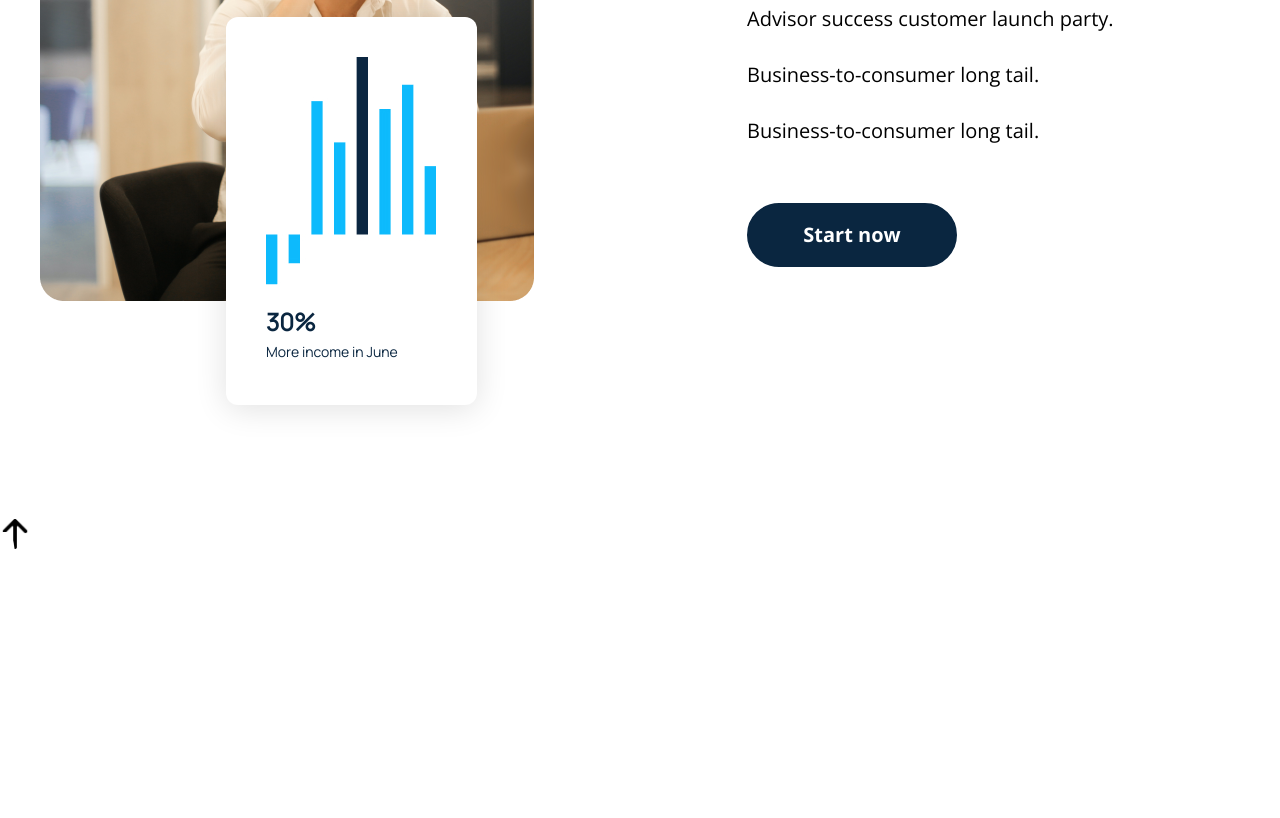
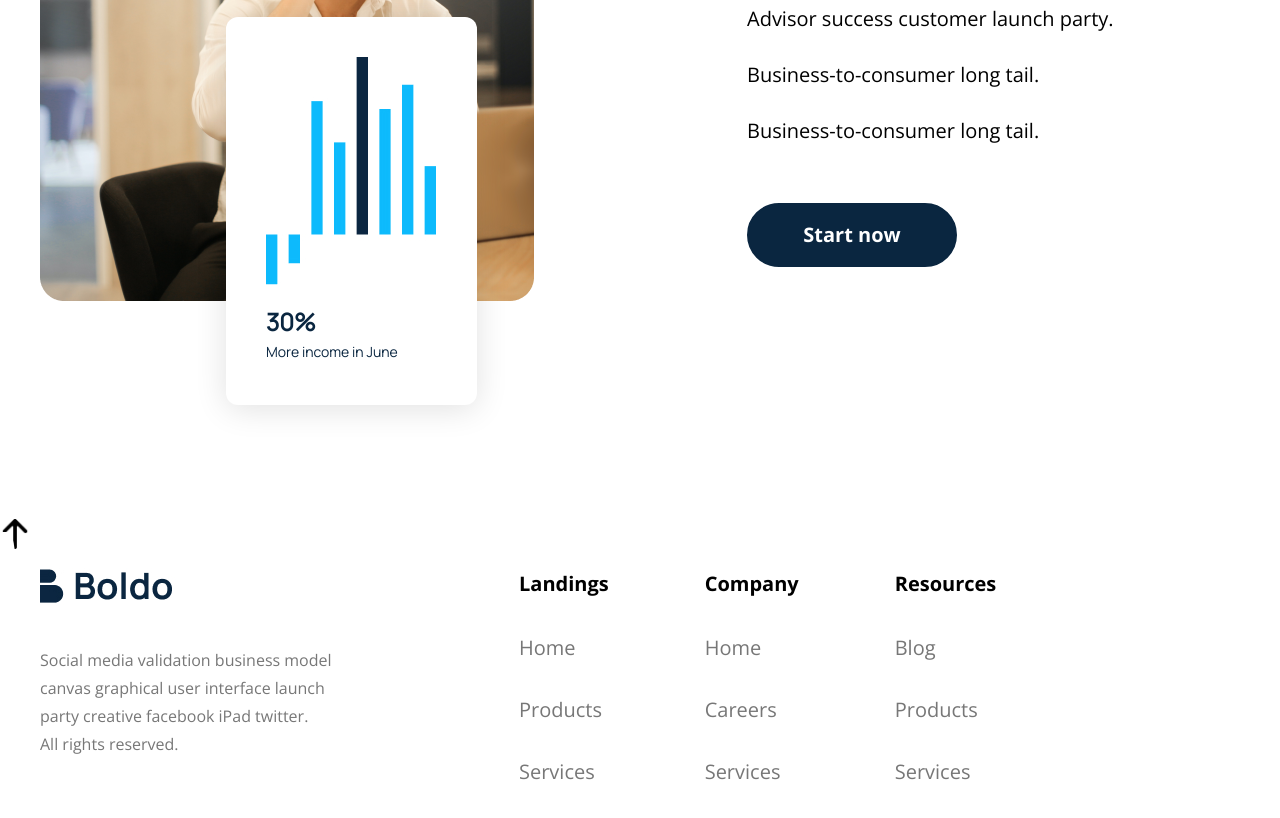
Before and after one commit to Yakov29/Boldo, a website built with Parcel: page src/index.html in a window 1280 px wide. Shown: the part 2157-2975 px from the top of the page. Before the commit the page ends 2725 px from the top, so only its background shows below. Built offline with nearby package versions, Linux system fonts and the light colour scheme.

Commit message:
footer капец глазам жопа

```diff
--- a/src/index.html
+++ b/src/index.html
@@ -32,6 +32,7 @@
       <include src="./partials/handshake.html"></include>
       <include src="./partials/connect.html"></include>
       <include src="./partials/scrol-icon.html"></include>
+      <include src="./partials/footer.html"></include>
     </div>
 
   </body>
--- a/src/partials/footer.html
+++ b/src/partials/footer.html
@@ -1,5 +1,47 @@
+<footer class="footer">
+    <div class="container">
+<!-- <ul  >
+    <li> -->
+        <div class="footer__block" >
+            <img class="footer__logo" src="./images/hero__list1.jpg" alt="picture">
+            <h2 class="footer__text-party">
+                Social media validation business model canvas graphical user interface launch party creative facebook iPad twitter.
+            </h2>
+            <p class="footer__description" >All rights reserved.</p>
+        </div>
+    <!-- </li>
+    <li> -->
+       <div>
+        <ul class="footer__list">
+            <li class="footer-list__blok" >
+                <h4 class="blok__logo">Landings</h4>
+                <ul class="blok__list">
+                    <li class="blok__list-text" >Home</li>
+                    <li class="blok__list-text" >Products</li>
+                    <li class="blok__list-text" >Services</li>
+                </ul>
+            </li>
+
+            <li class="footer-list__blok">
+                <h4 class="blok__logo">Company</h4>
+                <ul class="blok__list">
+                    <li class="blok__list-text" >Home</li>
+                    <li class="blok__list-text" >Careers</li>
+                    <li class="blok__list-text" >Services</li>
+                </ul>
+            </li>
+
+            <li class="footer-list__blok">
+                <h4 class="blok__logo">Resources</h4>
+                <ul class="blok__list">
+                    <li class="blok__list-text" >Blog</li>
+                    <li class="blok__list-text" >Products</li>
+                    <li class="blok__list-text" >Services</li>
+                </ul>
+            </li>
+        </ul>
+    </div>
+<!-- </li>
+</ul> -->
+    </div>
 <footer>
-    <div>
-
-    </div>
-</footer>
--- a/src/sass/components/_footer.scss
+++ b/src/sass/components/_footer.scss
@@ -0,0 +1,66 @@
+.footer .container {
+  display: flex;
+}
+
+.footer__block {
+  display: block;
+  width: 300px;
+}
+
+.footer__logo {
+  padding-bottom: 40px;
+}
+
+.footer__text-party {
+  font-family: 'Open Sans';
+  font-style: normal;
+  font-weight: 400;
+  font-size: 16px;
+  line-height: 28px;
+  color: $subtitle-color;
+}
+
+.footer__description {
+  font-family: 'Open Sans';
+  font-style: normal;
+  font-weight: 400;
+  font-size: 16px;
+  line-height: 28px;
+  color: $subtitle-color;
+}
+
+.footer__list {
+  display: flex;
+  margin-left: 179px;
+}
+
+.footer-list__blok {
+  margin-right: 96px;
+}
+
+.footer-list__blok:last-child {
+  margin-right: 0;
+}
+
+.blok__logo {
+  font-family: 'Open Sans';
+  font-style: normal;
+  font-weight: 700;
+  font-size: 20px;
+  line-height: 32px;
+  color: #000000;
+  margin-bottom: 32px;
+}
+
+.blok__list {
+  font-family: 'Open Sans';
+  font-style: normal;
+  font-weight: 400;
+  font-size: 20px;
+  line-height: 32px;
+  color: #777777;
+}
+
+.blok__list-text {
+  margin-bottom: 30px;
+}
```
